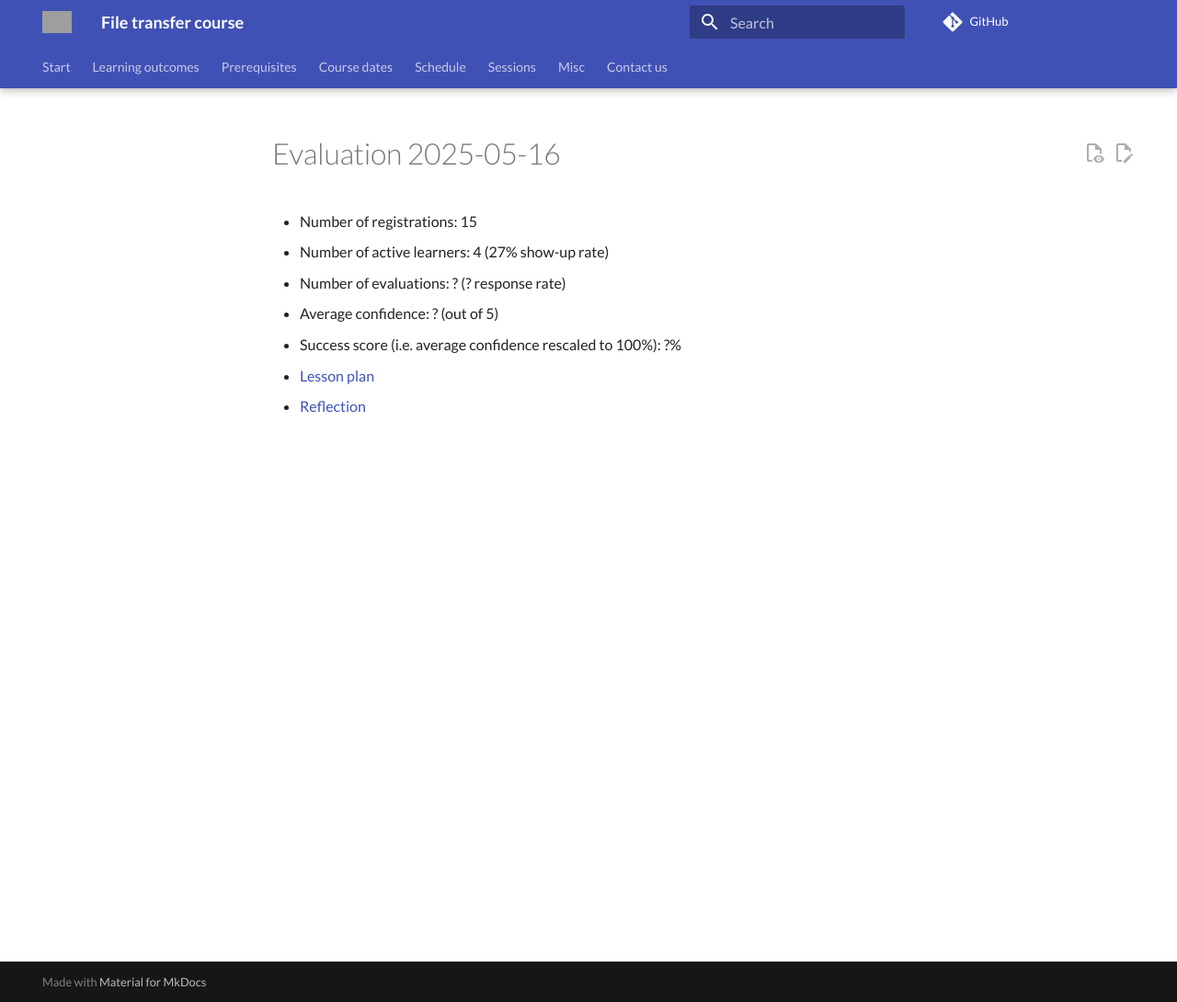
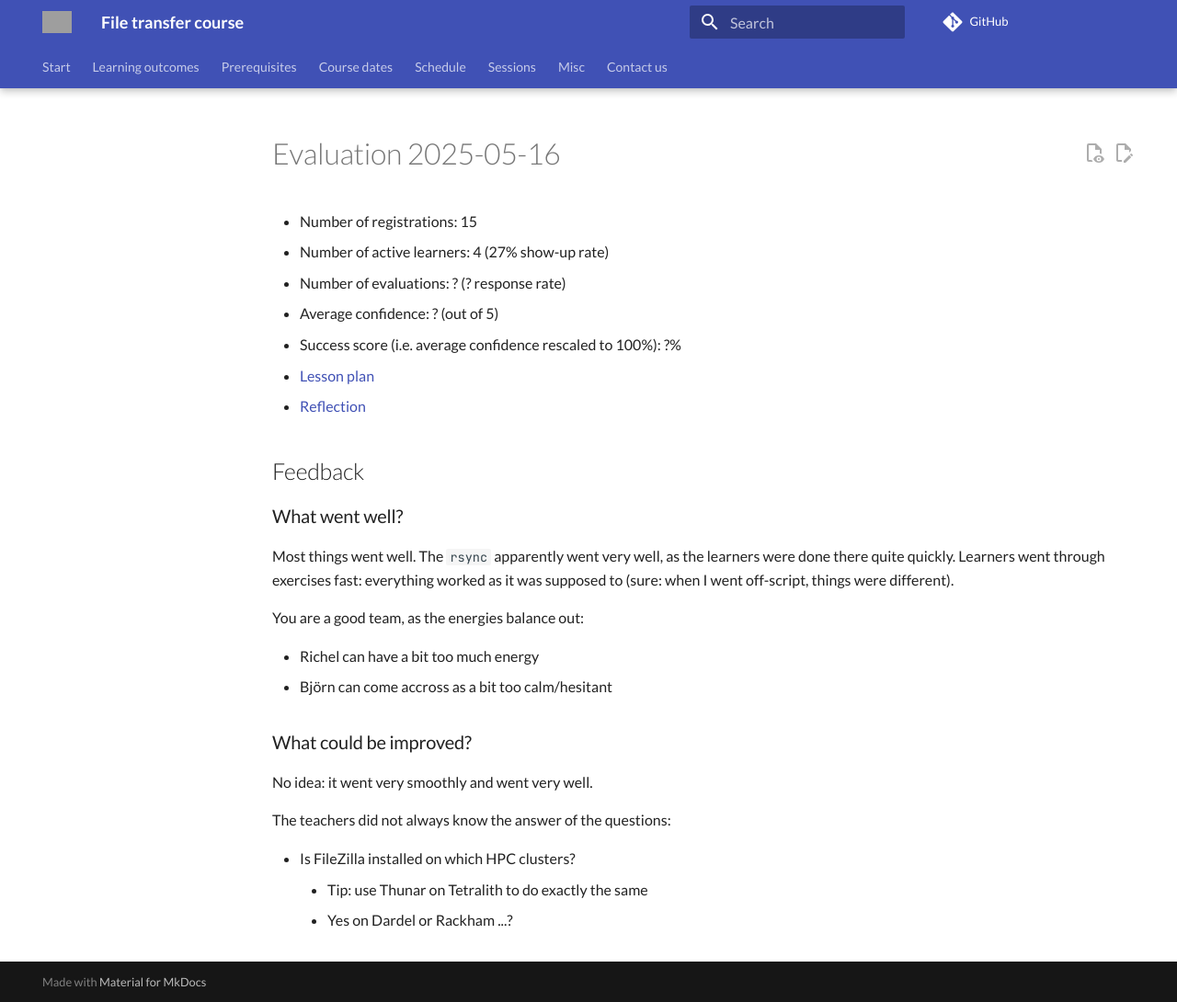
Before and after one commit to UPPMAX/naiss_file_transfer_course, an MkDocs documentation site: the page built from docs/evaluations/20250516/README.md, in a window 1280 px wide and 1090 px high. Shown: the whole window at 92% size. Built offline with MkDocs 1.6.1 and Material for MkDocs 9.7.7, drawn with Linux system fonts in a browser that asks for light colours; comment, search, counter and statistics services are not loaded; grey boxes are pictures that could not be loaded.

Commit message:
Add feedback

```diff
--- a/docs/evaluations/20250516/README.md
+++ b/docs/evaluations/20250516/README.md
@@ -15,3 +15,28 @@ tags:
 - Success score (i.e. average confidence rescaled to 100%): ?%
 - [Lesson plan](../../lesson_plans/20250516/README.md)
 - [Reflection](../../reflections/20250516/README.md)
+
+## Feedback
+
+### What went well?
+
+Most things went well. The `rsync` apparently went very well,
+as the learners were done there quite quickly.
+Learners went through exercises fast: everything worked
+as it was supposed to (sure: when I went off-script, things
+were different).
+
+You are a good team, as the energies balance out:
+
+- Richel can have a bit too much energy
+- Björn can come accross as a bit too calm/hesitant
+
+### What could be improved?
+
+No idea: it went very smoothly and went very well.
+
+The teachers did not always know the answer of the questions:
+
+- Is FileZilla installed on which HPC clusters?
+    - Tip: use Thunar on Tetralith to do exactly the same
+    - Yes on Dardel or Rackham ...?
```
